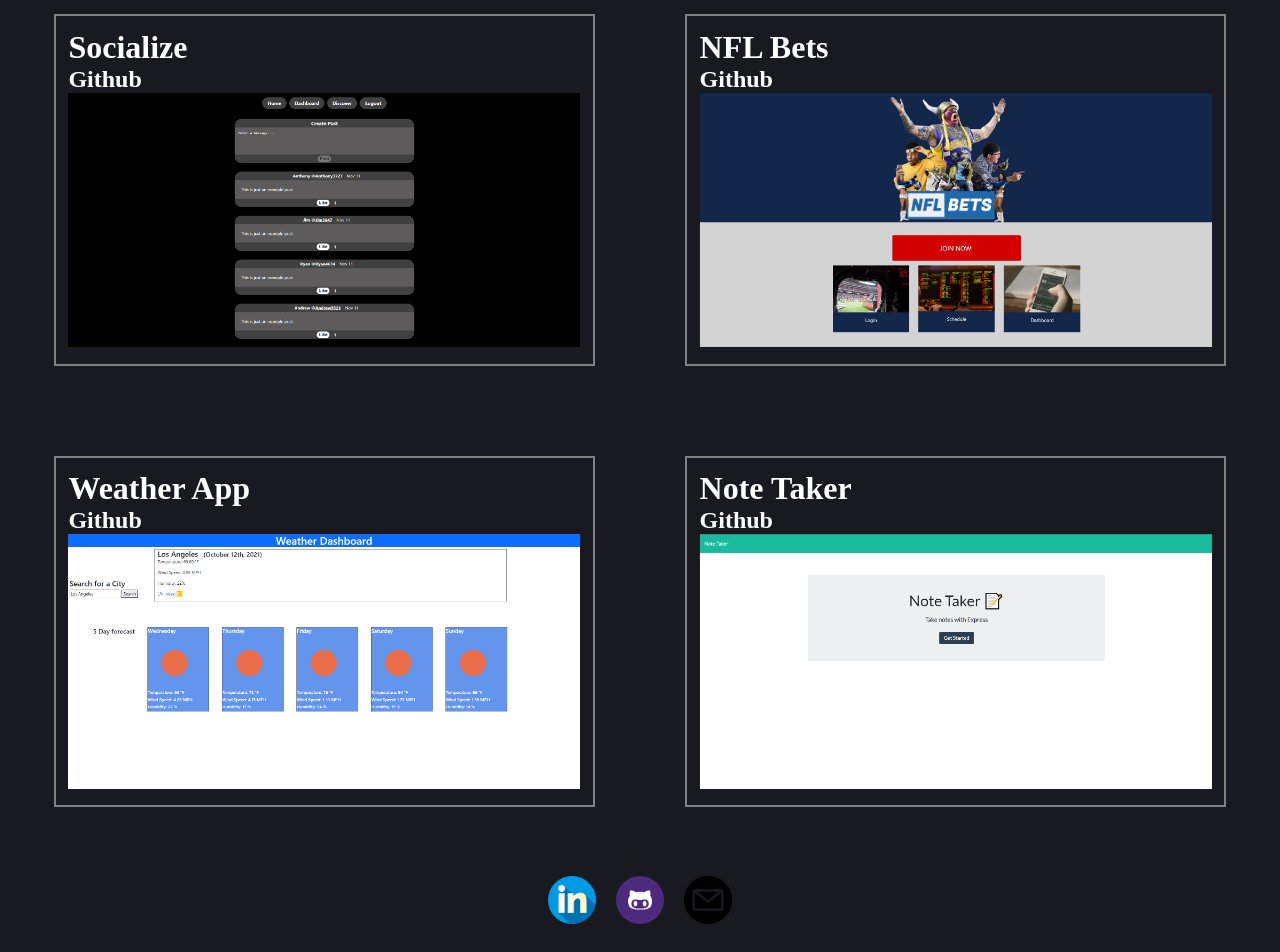
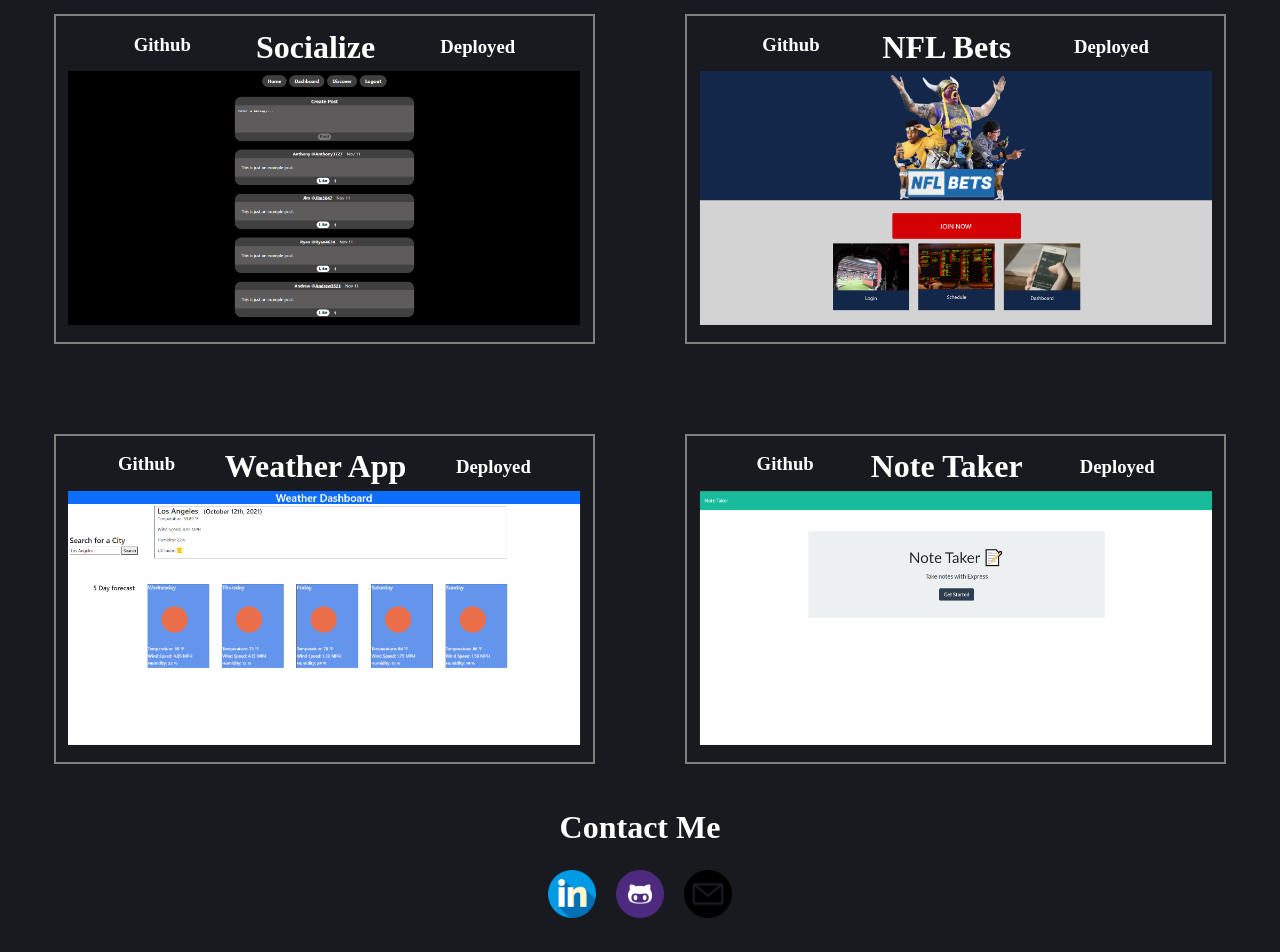
Before and after one commit to Dominick-Simone/React-Portfolio, a React (Create React App) app: page / in a window 1280 px wide. Shown: the part 131-1083 px from the top of the page. Built offline with nearby package versions, Linux system fonts and the light colour scheme.

Commit message:
fixing responsiveness

```diff
--- a/src/App.css
+++ b/src/App.css
@@ -5,3 +5,7 @@
 body {
   background-color: #181a1f;
 }
+h1 {
+  margin-block-start: 0;
+  margin-block-end: 0;
+}
--- a/src/components/AboutMeParagraph.js
+++ b/src/components/AboutMeParagraph.js
@@ -4,16 +4,16 @@ import "../styles/aboutmeparagraph.css"
 import AboutAnimation from './AboutAnimation'
 const AboutMeParagraph = () => {
 
-    const text = "Hello, my name is Dominick Simone. I am a 19 year old Full Stack Developer from Lewisburg, PA. I graduated from the full stack coding bootcamp at the University of Pennsylvania powered by Trilogy on November 13th, 2021."
+    const text = "Hello, my name is Dominick Simone. I am a 19 year old Full Stack Developer from Lewisburg, PA. I graduated from the full stack coding bootcamp at the University of Pennsylvania powered by Trilogy on November 13th, 2021. I am currently looking for a full time development job!"
 
 
     return (
         <div className="aboutParaComponent">
             <div className="aboutParaDiv">
-                    <AboutAnimation text={text} />
-        </div>
-        <div className="aboutParaImgDiv">
-                    <img className="aboutParaImg" src={myPictureIMG} />
+                <h3 className="aboutParaText">{text}</h3>
+            </div>
+            <div className="aboutParaImgDiv">
+                <img className="aboutParaImg" src={myPictureIMG} />
             </div>
         </div>
     )
--- a/src/components/Footer.js
+++ b/src/components/Footer.js
@@ -6,10 +6,13 @@ import "../styles/footer.css"
 
 const Footer = () => {
     return (
-        <footer className="footerStyles">
+        <footer id="contact">
+            <h1 class="contactText">Contact Me</h1>
+            <div className="footerStyles">
             <a href="https://www.linkedin.com/in/dominick-simone-b6964b218/" target="_blank"><img className="imageStyle" src={linkedInIMG} /></a>
             <a href="https://github.com/Dominick-Simone" target="_blank"><img className="imageStyle" src={githubIMG} /></a>
             <a href="mailto:domsimonedev@gmail.com"><img className="imageStyle" src={emailIMG} /></a>
+            </div>
         </footer>
     )
 }
--- a/src/components/Navigation.js
+++ b/src/components/Navigation.js
@@ -10,8 +10,7 @@ const Navbar = ({ currentPage, handlePageChange }) => {
         onClick={() => handlePageChange('Home')}><li className={currentPage === "Home" ? "navigationStylesActive" : "navigationStyles"}>Work</li></a>
       <a className="linkStyles" href="#About"
         onClick={() => handlePageChange('About')}><li className={currentPage === "About" ? "navigationStylesActive" : "navigationStyles"}>About Me</li></a>
-      <a className="linkStyles" href="#Contact"
-        onClick={() => handlePageChange('Contact')}><li className={currentPage === "Contact" ? "navigationStylesActive" : "navigationStyles"}> Contact</li></a>
+      <a className="linkStyles" href="#contact"><li className={currentPage === "Contact" ? "navigationStylesActive" : "navigationStyles"}> Contact</li></a>
       <a href={Resume} target="_blank" className="linkStyles"><li className="navigationStyles">Resume</li></a>
     </ul>
   )
--- a/src/components/PortfolioContainer.js
+++ b/src/components/PortfolioContainer.js
@@ -1,7 +1,6 @@
 import React, { useState } from 'react';
 import Header from './Header';
 import About from './pages/About';
-import Contact from './pages/Contact';
 import Home from "./pages/Home"
 
 export default function PortfolioContainer() {
@@ -10,7 +9,6 @@ export default function PortfolioContainer() {
   const renderPage = () => {
     if (currentPage === 'Home') return <Home />;
     if (currentPage === 'About') return <About />;
-    if (currentPage === "Contact") return <Contact />;
     return <Home />;
   };
 
--- a/src/components/Projects.js
+++ b/src/components/Projects.js
@@ -7,32 +7,45 @@ const Projects = () => {
     return (
         <div className="project">
             <div className="projectDiv">
-                <h1 className="projectTitle">Socialize</h1>
-                <h2 className="projectTitle"><a href="https://github.com/Dominick-Simone/Socialize" className="linkStyles" target="_blank">Github</a></h2>
+                <div class="projectLinks">
+                    <h3 className="projectTitle projectLinks"><a href="https://github.com/Dominick-Simone/Socialize" className="linkStyles" target="_blank">Github</a></h3>
+                    <h1 className="projectTitle">Socialize</h1>
+                    <h3 className="projectTitle"><a href="https://boiling-caverns-77911.herokuapp.com/" className="linkStyles" target="_blank">Deployed</a></h3>
+
+                </div>
                 <a href="https://boiling-caverns-77911.herokuapp.com/" target="_blank">
                     <img className="projectImage" src={socializeIMG} alt="Password Generator" />
                 </a>
                 <h3 className="projectText">This was my final project in my coding bootcamp that I decided to do solo instead of with a group. It is a social media app that uses ReactJS, GraphQL, NodeJS, ExpressJS, and MySQL with Sequelize. It allows users to login or create an account with JWT authentication. Then you can create posts, like other users posts, and follow other users through the discover page to see their posts in your home page feed. You must create an account, or login to see full functionality.</h3>
             </div>
             <div className="projectDiv">
-                <h1 className="projectTitle">NFL Bets</h1>
-                <h2 className="projectTitle"><a href="https://github.com/Dominick-Simone/NFL_Bets" className="linkStyles" target="_blank">Github</a></h2>
+                <div class="projectLinks">
+                    <h3 className="projectTitle projectLinks"><a href="https://github.com/Dominick-Simone/NFL_Bets" className="linkStyles" target="_blank">Github</a></h3>
+                    <h1 className="projectTitle">NFL Bets</h1>
+                    <h3 className="projectTitle"><a href="https://vast-eyrie-51403.herokuapp.com/" className="linkStyles" target="_blank">Deployed</a></h3>
+                </div>
                 <a href="https://vast-eyrie-51403.herokuapp.com/" target="_blank">
                     <img src={nflBetsIMG} className="projectImage" alt="NFL Bets" />
                 </a>
                 <h3 className="projectText">This application uses an NFL API to get information about the NFL game schedule to allow users to choose to bet on whether a team will win or lose in the specified game. The user has to make an account, and then they can choose a favorite team and start betting. This application was created in NodeJS, it uses MySQL as the database, and ExpressJS for the server.</h3>
             </div>
             <div className="projectDiv">
-                <h1 className="projectTitle">Weather App</h1>
-                <h2 className="projectTitle"><a href="https://github.com/Dominick-Simone/Weather-App" className="linkStyles" target="_blank">Github</a></h2>
+                <div class="projectLinks">
+                    <h3 className="projectTitle projectLinks"><a href="https://github.com/Dominick-Simone/Weather-App" className="linkStyles" target="_blank">Github</a></h3>
+                    <h1 className="projectTitle">Weather App</h1>
+                    <h3 className="projectTitle"><a href="https://dominick-simone.github.io/Weather-App/" className="linkStyles" target="_blank">Deployed</a></h3>
+                </div>
                 <a href="https://dominick-simone.github.io/Weather-App/" target="_blank">
                     <img src={weatherAppIMG} className="projectImage" alt="NFL Bets" />
                 </a>
                 <h3 className="projectText">This application uses a Weather API to generate the cities weather details, and five day forecast based on the city that the user searches.</h3>
             </div>
             <div className="projectDiv">
-                <h1 className="projectTitle">Note Taker</h1>
-                <h2 className="projectTitle"><a href="https://github.com/Dominick-Simone/Note-Taker" className="linkStyles" target="_blank">Github</a></h2>
+            <div class="projectLinks">
+                    <h3 className="projectTitle projectLinks"><a href="https://github.com/Dominick-Simone/Note-Taker" className="linkStyles" target="_blank">Github</a></h3>
+                    <h1 className="projectTitle">Note Taker</h1>
+                    <h3 className="projectTitle"><a href="https://thawing-coast-14961.herokuapp.com/" className="linkStyles" target="_blank">Deployed</a></h3>
+                </div>
                 <a href="https://thawing-coast-14961.herokuapp.com/" target="_blank">
                     <img src={noteTakerIMG} className="projectImage" alt="NFL Bets" />
                 </a>
--- a/src/components/pages/Contact.js
+++ /dev/null
@@ -1,16 +0,0 @@
-import React, { useState } from 'react';
-import ContactForm from "../ContactForm"
-import Footer from "../Footer"
-import "../../App.css"
-
-
-const Contact = () => {
-    return (
-    <>
-        <ContactForm />
-        <Footer />
-    </>
-    )
-}
-
-export default Contact
--- a/src/styles/contact.css
+++ /dev/null
@@ -1,77 +0,0 @@
-/* .contactOuterDiv {
-    margin: 5vh 0;
-    display: flex;
-    flex-direction: column;
-    background-color: #181a1f;
-} */
-.contactDiv {
-    margin: auto;
-    text-align: center;
-}
-.contactTitle {
-    color: white;
-    margin: 10vh 0;
-}
-.contactText {
-    color: white;
-    margin-bottom: 3em;
-}
-.formComponent {
-    margin: auto;
-}
-.contactBottom {
-    margin-bottom: 40vh
-}
-/* .formText {
-    color: white;
-    font-weight: 900;
-}
-label {
-    display: block;
-    margin-top: 1em;
-    margin-bottom: .5em;
-}
-.submitBtn {
-    margin-top: 1em;
-    background-color: black;
-    color:white;
-    border: none;
-    padding: 10px 10px;
-    text-decoration: none;
-    font-size: 16px;
-    font-weight: 700;
-}
-.formInput {
-    height: 2em;
-    width: 50vw;
-}
-textarea {
-    height: 8em;
-    width: 50vw;
-} */
-@media (min-width: 60em) {
-    /* .contactOuterDiv {
-        margin: 15vh 0;
-        display: flex;
-        flex-direction: row;
-    } */
-    /* .contactOuterDiv > * {
-        flex-basis: 70%;
-    } */
-    /* .formComponent {
-        margin-right: 15vw;
-    } */
-    .contactDiv {
-    }
-    /* .formInput {
-        height: 2em;
-        width: 30vw;
-    }
-    textarea {
-        height: 8em;
-        width: 30vw;
-    }
-    .topLabel {
-        margin-top: 0;
-    } */
-}
--- a/src/styles/footer.css
+++ b/src/styles/footer.css
@@ -10,3 +10,8 @@
     width: 48px;
     height: 48px;
 }
+
+.contactText {
+    color: white;
+    text-align: center;
+}
--- a/src/styles/project.css
+++ b/src/styles/project.css
@@ -9,14 +9,18 @@
 .projectDiv .projectText {
   padding-top: 2%;
   color: white;
-  display: none;
 }
 
 .projectDiv:hover .projectText {
   color: white;
   display: block;
 }
-
+.projectLinks {
+  display: flex;
+  justify-content: space-evenly;
+  align-items: center;
+  margin-bottom: 1%;
+}
 .project {
   display: flex;
   background-color: #181a1f;
@@ -26,9 +30,11 @@
 }
 
 .projectTitle {
-  color: white;;
+  color: white;
 }
-
+.inline {
+  display: inline;
+}
 .projectImage {
   width: 100%;
 }
@@ -69,6 +75,7 @@
   .projectDiv .projectText {
     padding-top: 2%;
     color: white;
+    display: none;
   }
 
   .projectDiv:hover .projectText {
```
